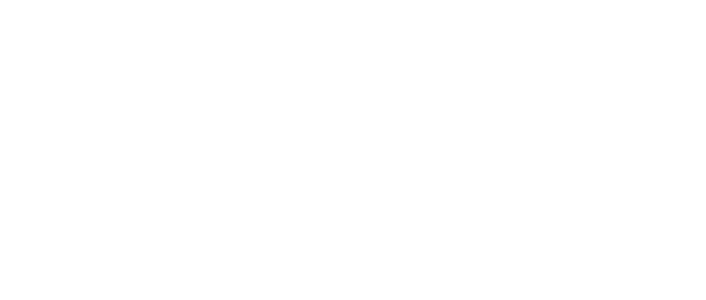
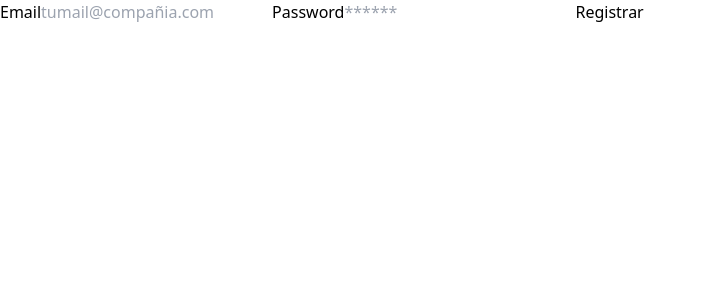
Before and after one commit to juandurefaccini/web-tpobjetos-react, a React (Vite) app: page /register in a window 1280 px wide. Before the commit this address had no page. Shown: the top 300 px of the page, without its empty margins (0-706 px from the left). Built offline with nearby package versions, Linux system fonts and the light colour scheme; no server answers.

Commit message:
Login Funcionando

```diff
--- a/src/App.jsx
+++ b/src/App.jsx
@@ -1,15 +1,29 @@
 import { Route, Routes } from "react-router-dom";
 import Home from "./components/Home";
 import React from "react";
+import Register from "./components/Register";
+import Login from "./components/Login";
+import { AuthProvider } from "./context/authContext";
+import { ProtectedRoute } from "./components/ProtectedRoute";
 
 const App = () => {
   return (
     // Estilado que ya venia en el template
-    <div className=" font-sans h-screen flex flex-col">
-      <Routes>
-        {/* <Route path="/" element={<Login />} /> */}
-        <Route path="/" element={<Home />} />
-      </Routes>
+    <div className=" font-sans  h-screen flex flex-col">
+      <AuthProvider>
+        <Routes>
+          <Route path="/login" element={<Login />} />
+          <Route path="/register" element={<Register />} />
+          <Route
+            path="/home"
+            element={
+              <ProtectedRoute>
+                <Home />
+              </ProtectedRoute>
+            }
+          />
+        </Routes>
+      </AuthProvider>
     </div>
   );
 };
--- a/src/components/ElementPreview.jsx
+++ b/src/components/ElementPreview.jsx
@@ -21,14 +21,14 @@ export default function ElementPreview(props) {
           );
         else
           return (
-            <>
+            <div key={index}>
               <p className="mb-4 mt-10 underline">Tags</p>
               <div className="my-6 flex flex-row flex-wrap">
                 {element.tags.map((tag, index) => {
                   return <Tag key={index} tag={tag} />;
                 })}
               </div>
-            </>
+            </div>
           );
       })}
       <p className="mt-10 mb-6 underline">Acciones</p>
--- a/src/components/Header.jsx
+++ b/src/components/Header.jsx
@@ -1,11 +1,18 @@
 import React from "react";
+import { useNavigate } from "react-router-dom";
+import { useAuth } from "../context/authContext";
 import SearchBar from "./SearchBar";
-import { firebaseLogout } from "../firebase-config";
 
 export default function Header() {
-  const logout = async () => {
-    await firebaseLogout();
+  const navigate = useNavigate();
+
+  const { user, logout, loading } = useAuth();
+
+  const handleLogout = async () => {
+    await logout();
+    navigate("/login");
   };
+
   return (
     <>
       <nav className="py-4 border-b-2  border-slate-600">
@@ -13,9 +20,9 @@ export default function Header() {
           <h1 className="flex-shrink-0">Gil Drive</h1>
           <SearchBar />
           <ul className="flex-shrink-0 list-none">
-            <li className="inline mx-6 px-2 ">Hola @usuario</li>
+            <li className="inline mx-6 px-2 ">Hola @{user.email}</li>
             <li>
-              <button onClick={logout}>Sign Out</button>
+              <button onClick={handleLogout}>Sign Out</button>
             </li>
           </ul>
         </div>
--- a/src/components/Home.jsx
+++ b/src/components/Home.jsx
@@ -1,4 +1,5 @@
 import React from "react";
+import { useAuth } from "../context/authContext";
 import ElementList from "./ElementList";
 import ElementPreview from "./ElementPreview";
 import Header from "./Header";
--- /dev/null
+++ b/src/components/Login.jsx
@@ -0,0 +1,61 @@
+import React from "react";
+import { useState } from "react";
+import { useAuth } from "../context/authContext";
+import { useNavigate } from "react-router-dom";
+
+export default function Login() {
+  // Manejar el estado del formulario
+  const [user, setUser] = useState({
+    email: "",
+    password: "",
+  });
+
+  const [error, setError] = useState("");
+
+  const { login } = useAuth();
+  const navigate = useNavigate();
+
+  const handleChange = ({ target: { name, value } }) => {
+    // La notacion del parametro significa que yo ya extraigo el propiedad target y de su valor la propiedad name y value
+    setUser({ ...user, [name]: value }); // Esto es para copiar los datos que tiene y despues actualizarlos
+  };
+
+  const handleSubmit = async (e) => {
+    e.preventDefault();
+    setError("");
+    try {
+      await login(user.email, user.password);
+      navigate("/home"); // Redireccionar a la pagina home
+    } catch (e) {
+      setError(e.message);
+    }
+  };
+
+  return (
+    <div>
+      {error && <p className="text-red-500">{error}</p>}
+      <form onSubmit={handleSubmit}>
+        <label>
+          Email
+          <input
+            type="email"
+            name="email"
+            placeholder="tumail@compañia.com"
+            onChange={handleChange}
+          />
+        </label>
+        <label>
+          Password
+          <input
+            type="password"
+            name="password"
+            id="password"
+            placeholder="******"
+            onChange={handleChange}
+          />
+        </label>
+        <button>Log In</button>
+      </form>
+    </div>
+  );
+}
--- /dev/null
+++ b/src/components/ProtectedRoute.jsx
@@ -0,0 +1,13 @@
+import { useAuth } from "../context/authContext";
+import { Navigate } from "react-router-dom";
+import React from "react";
+
+export function ProtectedRoute({ children }) {
+  const { user, loading } = useAuth();
+
+  if (loading) return <h1>loading...</h1>; // Si el usuario esta cargando retorna cargando
+
+  if (!user) return <Navigate to="/login" />; // Si no esta logueado retorna al login
+
+  return <>{children}</>; // Si esta logueado retorna el componente
+}
--- /dev/null
+++ b/src/components/Register.jsx
@@ -0,0 +1,60 @@
+import React from "react";
+import { useState } from "react";
+import { useAuth } from "../context/authContext";
+import { useNavigate } from "react-router-dom";
+
+export default function Register() {
+  const [user, setUser] = useState({
+    email: "",
+    password: "",
+  });
+
+  const [error, setError] = useState("");
+
+  const { signup } = useAuth();
+  const navigate = useNavigate();
+
+  const handleChange = ({ target: { name, value } }) => {
+    // La notacion del parametro significa que yo ya extraigo el propiedad target y de su valor la propiedad name y value
+    setUser({ ...user, [name]: value }); // Esto es para copiar los datos que tiene y despues actualizarlos
+  };
+
+  const handleSubmit = async (e) => {
+    e.preventDefault();
+    setError("");
+    try {
+      await signup(user.email, user.password);
+      navigate("/home"); // Redireccionar a la pagina home
+    } catch (e) {
+      setError(e.message);
+    }
+  };
+
+  return (
+    <div>
+      {error && <p className="text-red-500">{error}</p>}
+      <form onSubmit={handleSubmit}>
+        <label>
+          Email
+          <input
+            type="email"
+            name="email"
+            placeholder="tumail@compañia.com"
+            onChange={handleChange}
+          />
+        </label>
+        <label>
+          Password
+          <input
+            type="password"
+            name="password"
+            id="password"
+            placeholder="******"
+            onChange={handleChange}
+          />
+        </label>
+        <button>Registrar</button>
+      </form>
+    </div>
+  );
+}
--- /dev/null
+++ b/src/context/authContext.jsx
@@ -0,0 +1,45 @@
+import React, { useEffect, useState } from "react";
+import { createContext, useContext } from "react";
+import {
+  createUserWithEmailAndPassword,
+  signInWithEmailAndPassword,
+  onAuthStateChanged,
+  signOut,
+} from "firebase/auth";
+import { auth } from "../firebase-config";
+
+export const authContext = createContext(); // Contiene la informacion
+
+export function AuthProvider({ children }) {
+  const [user, setUser] = useState(null); // Cuando iniciamos la aplicacion nadie esta logueado
+  const [loading, setLoading] = useState(true); // Cuando iniciamos la aplicacion esta cargando
+
+  const signup = (email, password) =>
+    createUserWithEmailAndPassword(auth, email, password);
+
+  const login = (email, password) =>
+    signInWithEmailAndPassword(auth, email, password);
+
+  const logout = () => signOut(auth);
+
+  useEffect(() => {
+    // Ejecuta algo ni bien carga el componente
+    onAuthStateChanged(auth, (user) => {
+      setUser(user);
+      setLoading(false);
+    });
+  }, []); // No es sensible a nada por lo tanto esto va cacio
+
+  return (
+    <authContext.Provider value={{ signup, login, user, logout, loading }}>
+      {children}
+    </authContext.Provider>
+  );
+} // Permite usar el contexto en otros componentes
+
+// Esta funcion se usa para obtener el contexto en el componente que lo necesite. Recordar que esta funcion va a tener su propio contexto por lo tanto si no esta wrapeado en un provider no va a funcionar.
+export const useAuth = () => {
+  const context = useContext(authContext);
+  if (!context) throw new Error("useAuth must be used within an AuthProvider");
+  return context;
+};
--- a/src/firebase-config.js
+++ b/src/firebase-config.js
@@ -1,9 +1,5 @@
 import { initializeApp } from "firebase/app";
-import {
-  createUserWithEmailAndPassword,
-  signInWithEmailAndPassword,
-  signOut,
-} from "firebase/auth";
+
 import { getAuth } from "firebase/auth";
 
 // For Firebase JS SDK v7.20.0 and later, measurementId is optional
@@ -19,34 +15,6 @@ const firebaseConfig = {
 
 const app = initializeApp(firebaseConfig);
 
-const auth = getAuth(app);
+const auth = getAuth(app); // mantener referencia a la instancia de autenticación
 
-const firebaseRegister = async (registerEmail, registerPassword) => {
-  try {
-    const user = await createUserWithEmailAndPassword(
-      auth,
-      registerEmail,
-      registerPassword
-    );
-    console.log(user);
-  } catch (error) {
-    console.log(error.message);
-  }
-};
-const firebaseLogin = async (registerEmail, registerPassword) => {
-  try {
-    const user = await signInWithEmailAndPassword(
-      auth,
-      registerEmail,
-      registerPassword
-    );
-    console.log(user);
-  } catch (error) {
-    console.log(error.message);
-  }
-};
-const firebaseLogout = async () => {
-  await signOut(auth);
-};
-
-export { auth, firebaseLogin, firebaseRegister, firebaseLogout };
+export { auth };
```
Also changed, not shown: src/components/Alert.jsx (added).
